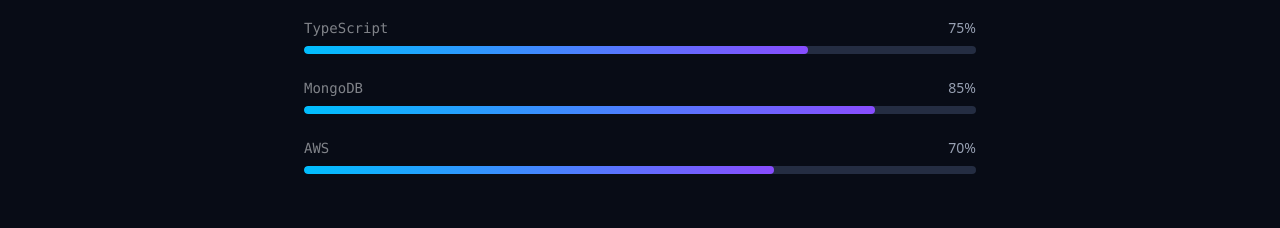
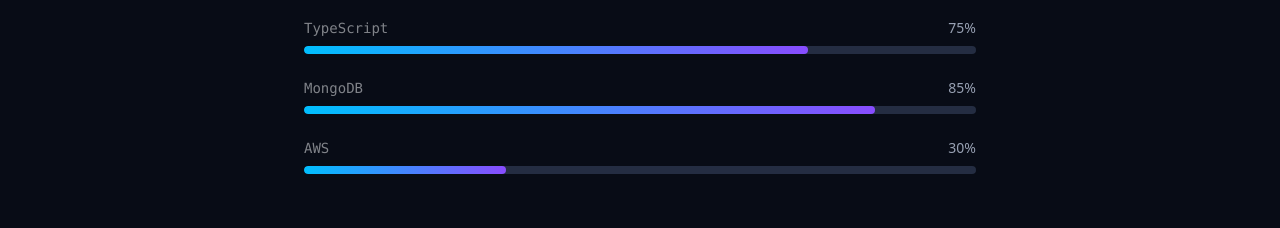
Before and after one commit to pamod-madubashana/pamod-madubashana.github.io, a React (Vite) app: page / in a window 1280 px wide. Shown: the part 1640-1868 px from the top of the page. Built offline with nearby package versions, Linux system fonts and the light colour scheme; no server answers.

Commit message:
fix(about): reduce AWS skill level in tech stack
- Lower AWS proficiency level from 70 to 30 in AboutSection component
- Adjust display to reflect updated AWS skill rating accurately

```diff
--- a/src/components/sections/AboutSection.tsx
+++ b/src/components/sections/AboutSection.tsx
@@ -34,7 +34,7 @@ const techStack = [
   { name: "React", level: 65 },
   { name: "TypeScript", level: 75 },
   { name: "MongoDB", level: 85 },
-  { name: "AWS", level: 70 },
+  { name: "AWS", level: 30 },
 ];
 
 export const AboutSection = () => {
```
